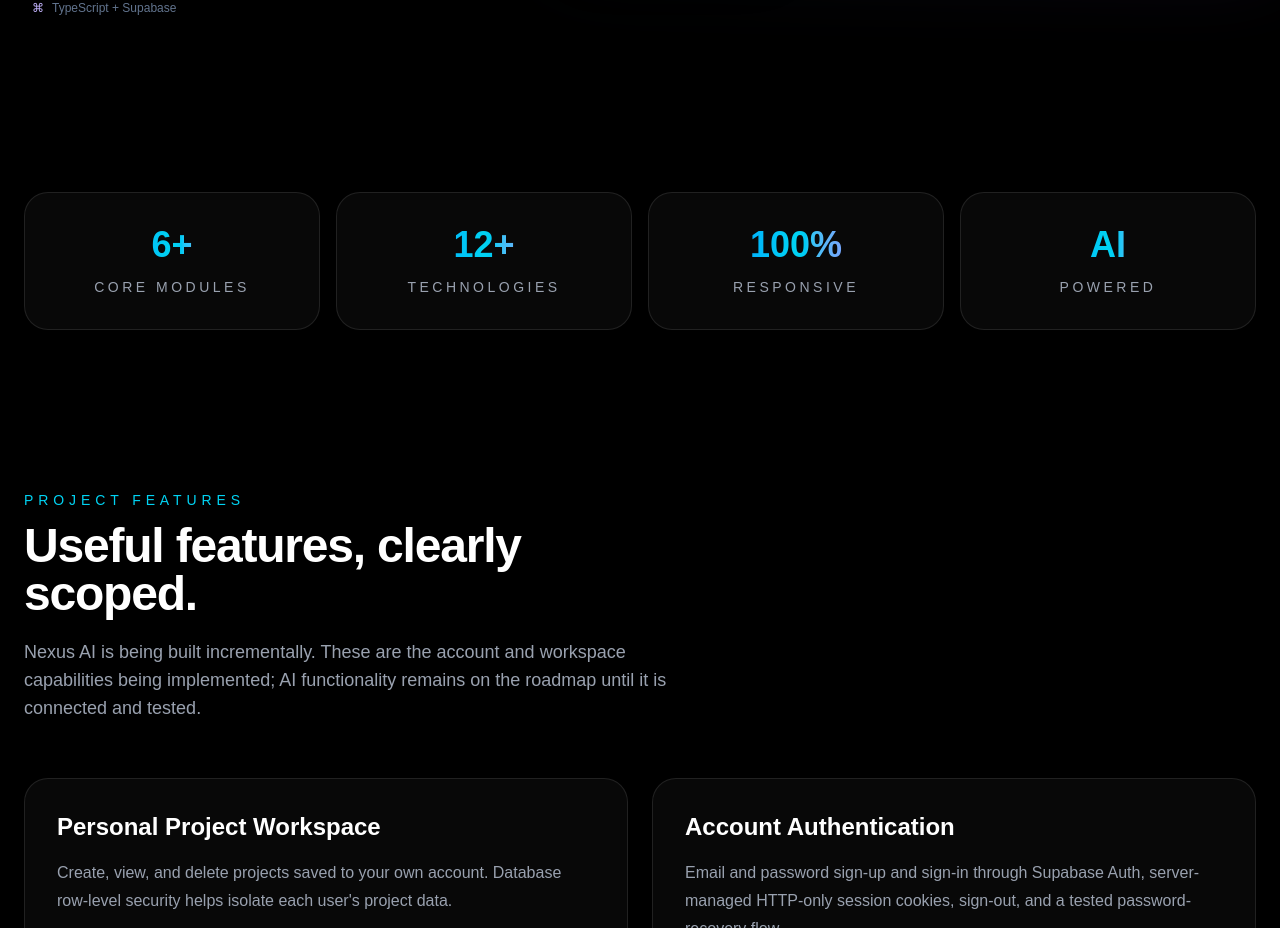
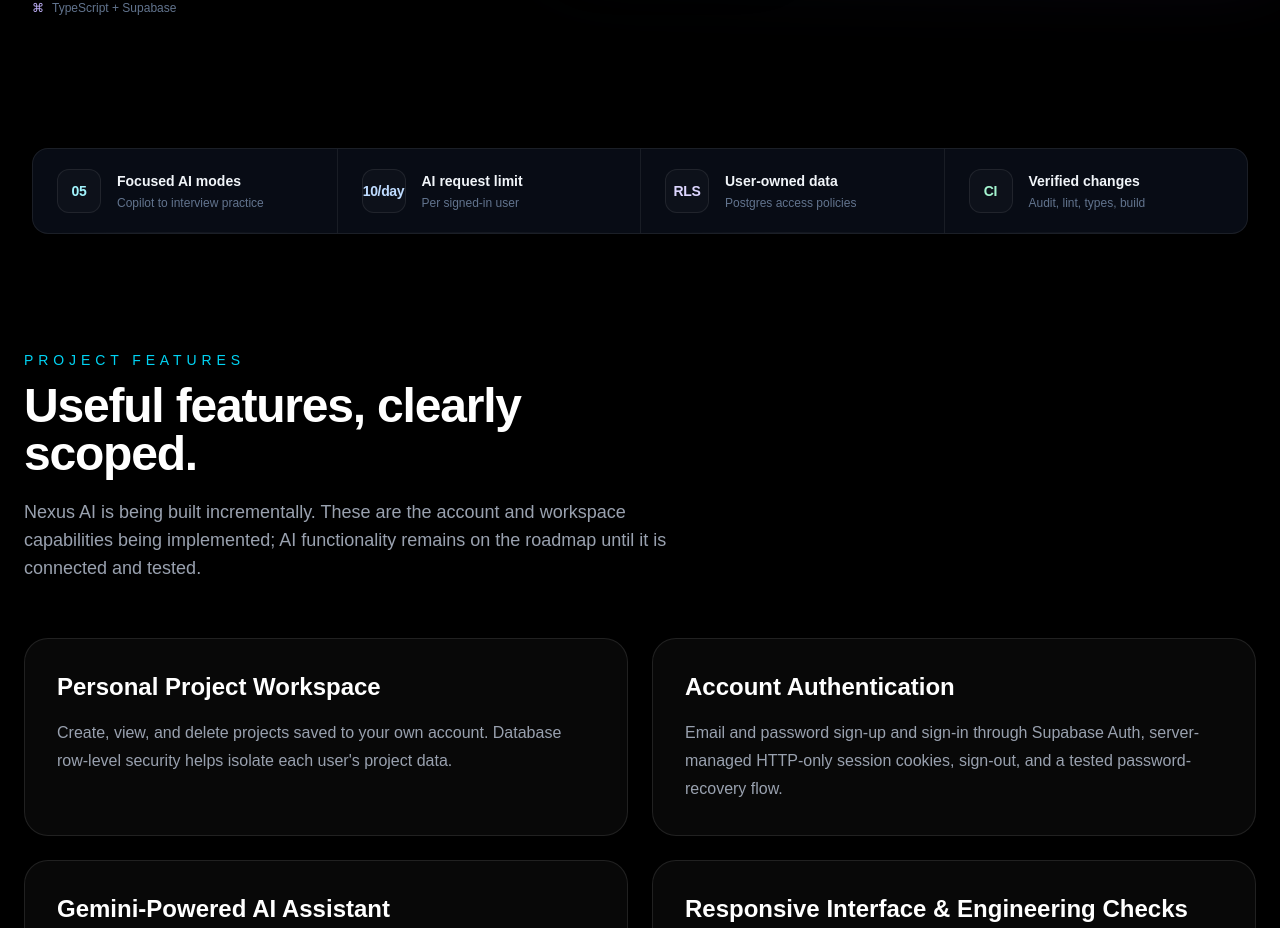
Before and after one commit to Dleteo/Nexus-AI, a Next.js app: page / in a window 1280 px wide. Shown: the part 853-1781 px from the top of the page. Built offline with nearby package versions, Linux system fonts and the light colour scheme; no server answers.

Commit message:
Replace generic homepage metrics with factual capability strip

```diff
--- a/components/sections/StatsSection.tsx
+++ b/components/sections/StatsSection.tsx
@@ -1,23 +1,24 @@
-import { stats } from "../../data/Stats";
-import Card from "../ui/Card";
+const capabilities = [
+  { value: "05", label: "Focused AI modes", detail: "Copilot to interview practice", accent: "text-cyan-200" },
+  { value: "10/day", label: "AI request limit", detail: "Per signed-in user", accent: "text-blue-200" },
+  { value: "RLS", label: "User-owned data", detail: "Postgres access policies", accent: "text-violet-200" },
+  { value: "CI", label: "Verified changes", detail: "Audit, lint, types, build", accent: "text-emerald-200" },
+];
 
 export default function StatsSection() {
   return (
-    <section className="bg-black px-6 py-16 text-white">
-      <div className="mx-auto max-w-7xl">
-        <div className="grid gap-4 sm:grid-cols-2 lg:grid-cols-4">
-          {stats.map((stat) => (
-            <Card key={stat.label} className="text-center">
-              <p className="bg-gradient-to-r from-blue-500 via-cyan-400 to-purple-500 bg-clip-text text-4xl font-bold text-transparent">
-                {stat.value}
-              </p>
-
-              <p className="mt-3 text-sm uppercase tracking-[0.25em] text-gray-400">
-                {stat.label}
-              </p>
-            </Card>
-          ))}
-        </div>
+    <section className="relative px-5 py-5 sm:px-8">
+      <div className="mx-auto grid max-w-7xl overflow-hidden rounded-2xl border border-white/[0.08] bg-[#0a101b]/80 sm:grid-cols-2 lg:grid-cols-4">
+        {capabilities.map((item, index) => (
+          <div key={item.label} className={`relative flex items-center gap-4 px-5 py-5 sm:px-6 ${index > 0 ? "border-t border-white/[0.07] sm:border-l sm:border-t-0" : ""} ${index === 2 ? "lg:border-l" : ""}`}>
+            <div className={`grid size-11 shrink-0 place-items-center rounded-xl border border-white/[0.08] bg-white/[0.025] text-sm font-bold tracking-tight ${item.accent}`}>{item.value}</div>
+            <div className="min-w-0">
+              <p className="text-sm font-semibold text-slate-100">{item.label}</p>
+              <p className="mt-1 text-xs text-slate-500">{item.detail}</p>
+            </div>
+            <span className="absolute bottom-0 left-6 right-6 h-px bg-gradient-to-r from-transparent via-white/[0.05] to-transparent" aria-hidden="true" />
+          </div>
+        ))}
       </div>
     </section>
   );
```
